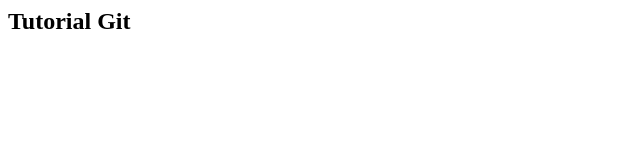
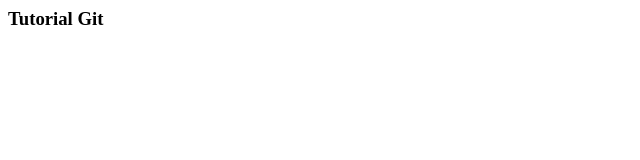
Before and after one commit to samuk159/tutorial-git, a plain HTML site: page index.html in a window 1280 px wide. Shown: the full height of the page, 0-640 px from the left. Drawn offline with Linux system fonts and the light colour scheme.

Commit message:
Update index.html

```diff
--- a/index.html
+++ b/index.html
@@ -1 +1 @@
-<h2>Tutorial Git</h2>
+<h3>Tutorial Git</h3>
```
